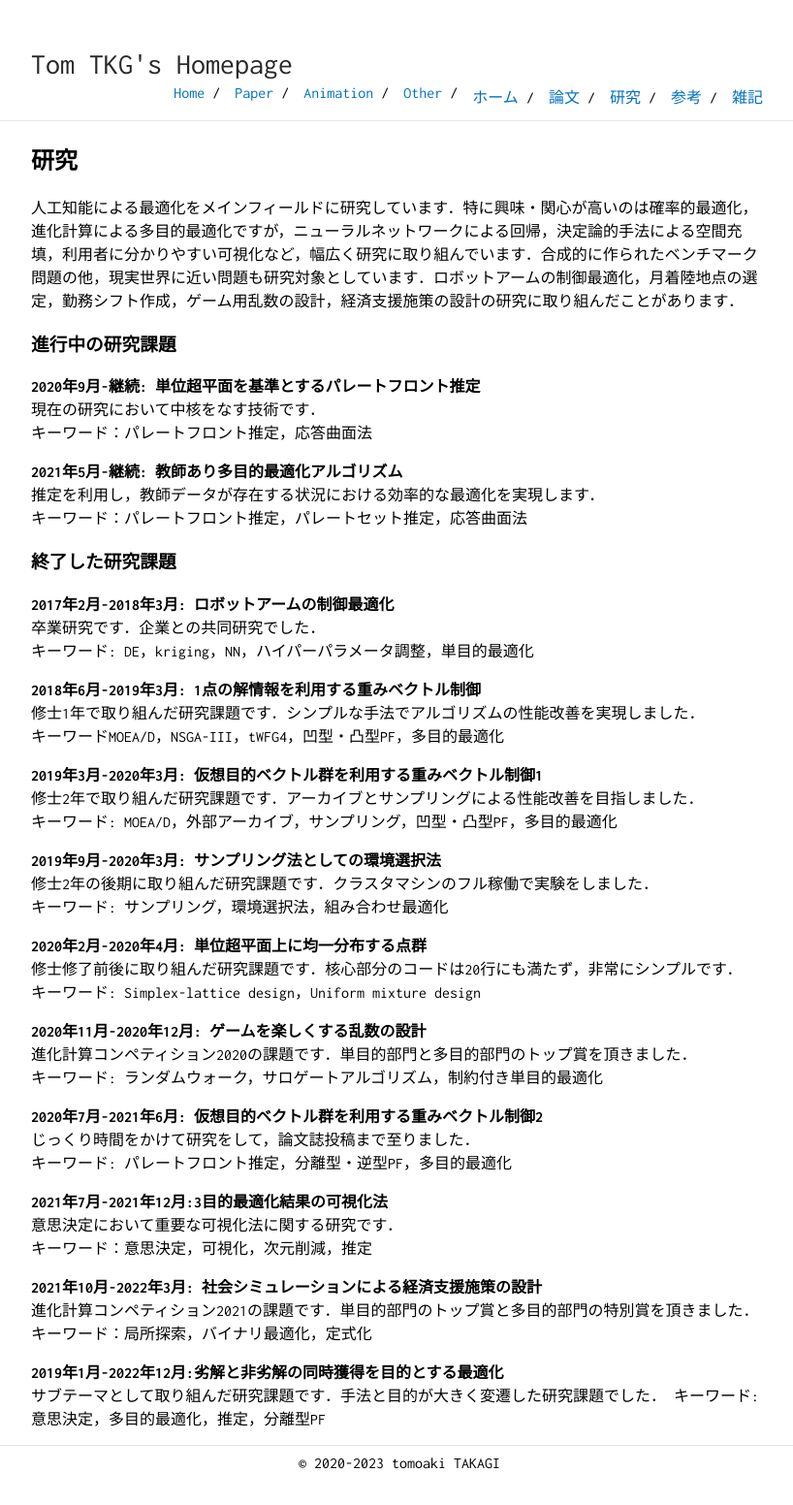
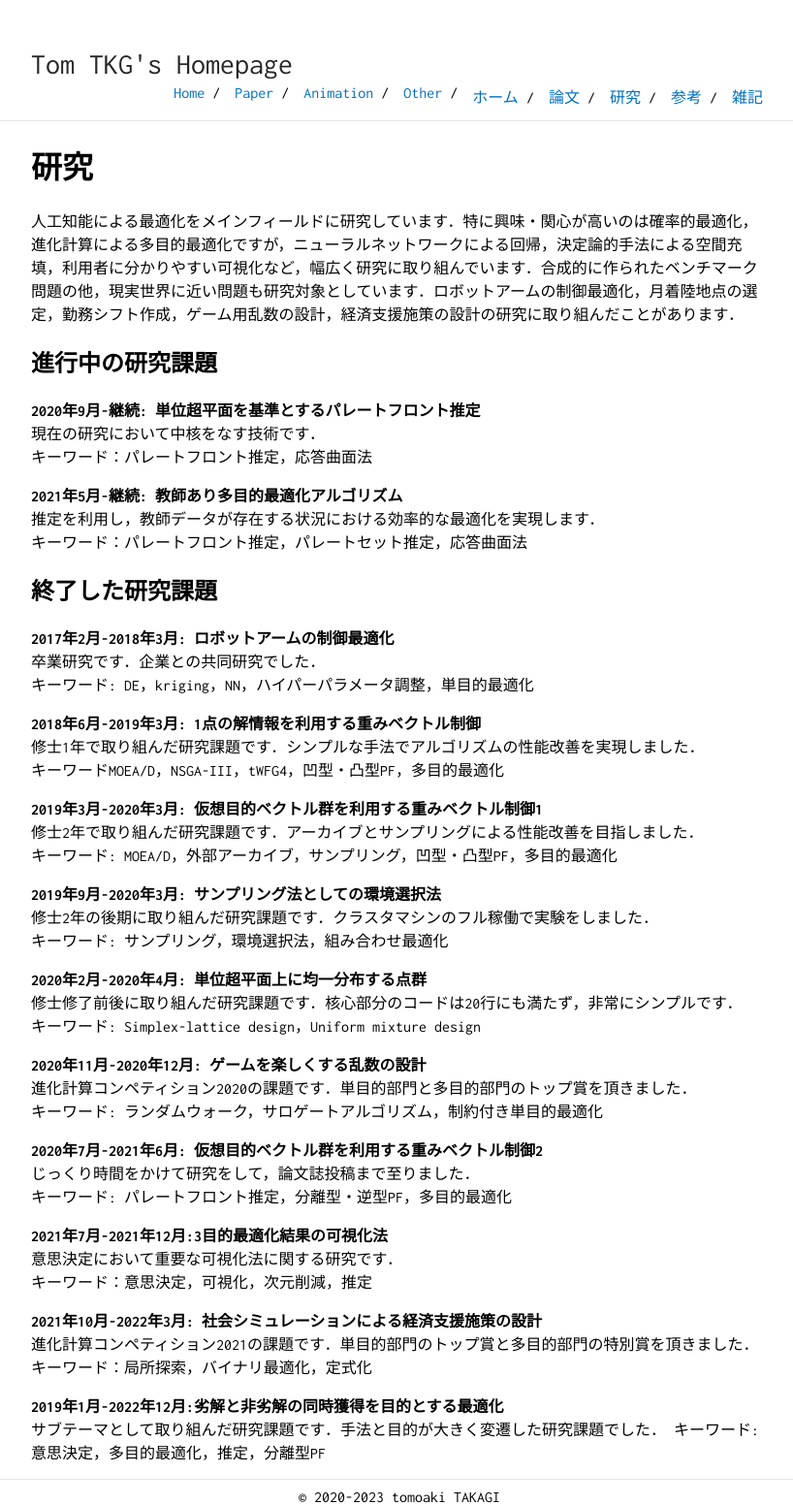
Before and after one commit to tomtkg/tomtkg.github.io, a Jekyll site: the page built from researchJP.md, in a window 1280 px wide. Shown: the whole page at 97% size, without its empty margins (228-1046 px from the left). Built offline with Jekyll 4.4.1, drawn with Linux system fonts in a browser that asks for light colours; before the commit the page ends 1517 px from its top, so only the background shows below that.

```diff
--- a/researchJP.md
+++ b/researchJP.md
@@ -3,10 +3,10 @@ layout: default
 title: Tom TKG's Homepage
 ---
 
-## 研究
+# 研究
 人工知能による最適化をメインフィールドに研究しています．特に興味・関心が高いのは確率的最適化，進化計算による多目的最適化ですが，ニューラルネットワークによる回帰，決定論的手法による空間充填，利用者に分かりやすい可視化など，幅広く研究に取り組んでいます．合成的に作られたベンチマーク問題の他，現実世界に近い問題も研究対象としています．ロボットアームの制御最適化，月着陸地点の選定，勤務シフト作成，ゲーム用乱数の設計，経済支援施策の設計の研究に取り組んだことがあります．
 
-### 進行中の研究課題
+## 進行中の研究課題
 **2020年9月-継続: 単位超平面を基準とするパレートフロント推定**
 現在の研究において中核をなす技術です．
 キーワード：パレートフロント推定，応答曲面法
@@ -15,7 +15,7 @@ title: Tom TKG's Homepage
 推定を利用し，教師データが存在する状況における効率的な最適化を実現します．
 キーワード：パレートフロント推定，パレートセット推定，応答曲面法
 
-### 終了した研究課題
+## 終了した研究課題
 **2017年2月-2018年3月: ロボットアームの制御最適化**
 卒業研究です．企業との共同研究でした．
 キーワード: DE，kriging，NN，ハイパーパラメータ調整，単目的最適化
```
